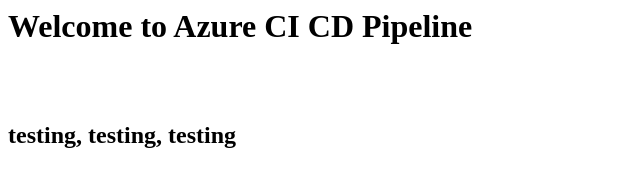
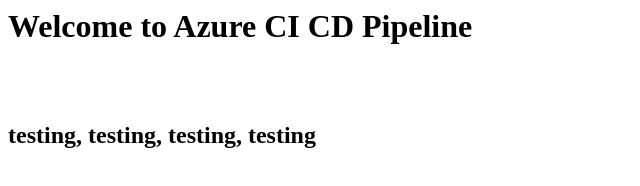
Before and after one commit to subrayahegde/azure-pipeline-testing, a plain HTML site: page index.html in a window 1280 px wide. Shown: the whole page, without its empty margins (0-640 px from the left). Drawn offline with Linux system fonts and the light colour scheme.

Commit message:
Update index.html

```diff
--- a/index.html
+++ b/index.html
@@ -7,6 +7,6 @@
   <br>
   <br>
   <p>
-  <h2>testing, testing, testing</h2>
+  <h2>testing, testing, testing, testing</h2>
 </body>
 </html>
```
